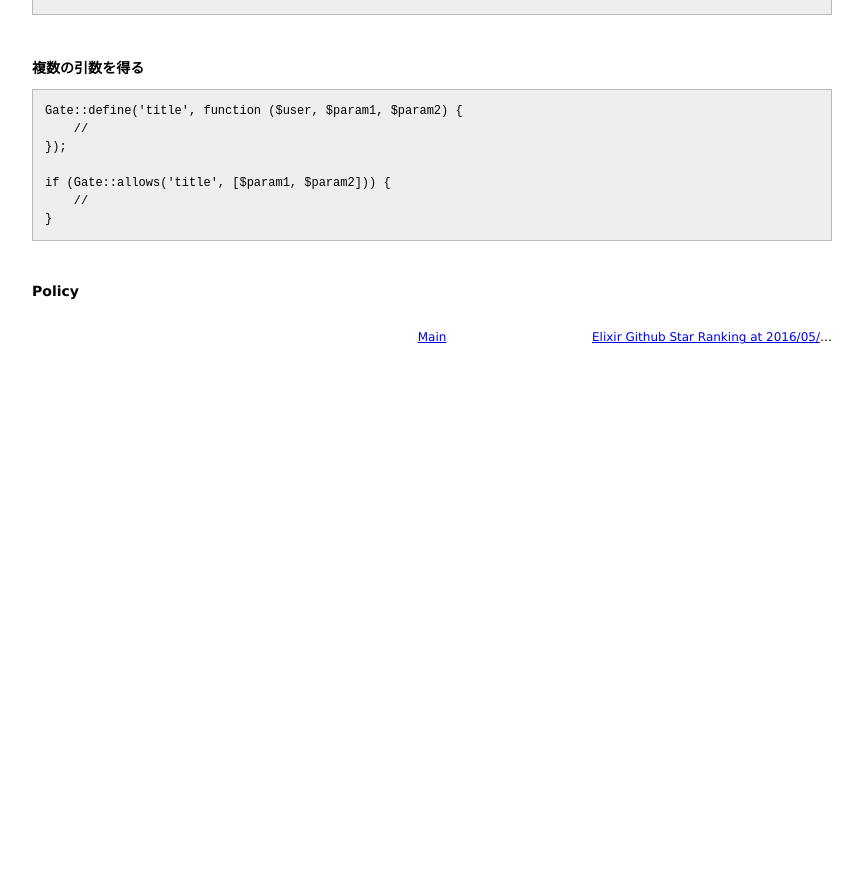
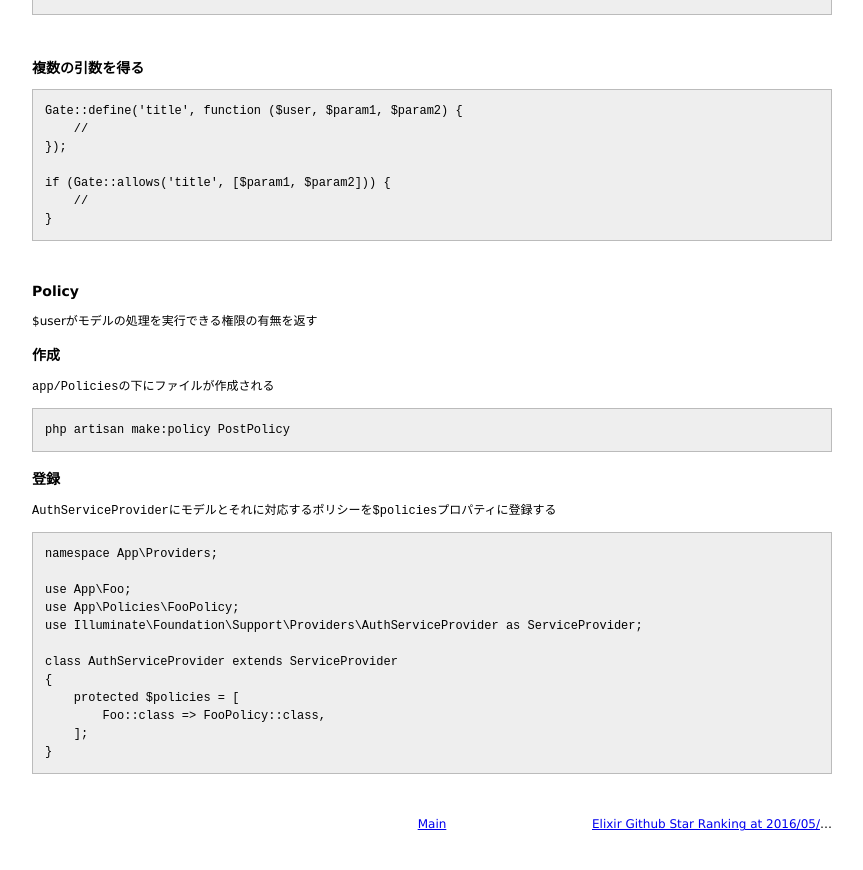
Before and after one commit to 38elements/38elements.github.com, a Jekyll site: the page built from _posts/2016-05-21-laravel-authorization.md, in a window 1280 px wide and 900 px high, scrolled down 1828 px. Shown: the top 870 px of the window, without its empty margins (208-1071 px from the left). Built offline with Jekyll 4.4.1, drawn with Linux system fonts in a browser that asks for light colours; before the commit the page ends 2241 px from its top, so only the background shows below that.

Commit message:
Update 2016-05-21-laravel-authorization.md

````diff
--- a/_posts/2016-05-21-laravel-authorization.md
+++ b/_posts/2016-05-21-laravel-authorization.md
@@ -130,3 +130,32 @@ if (Gate::allows('title', [$param1, $param2])) {
 <br>
 
 ### Policy
+
+$userがモデルの処理を実行できる権限の有無を返す
+
+### 作成
+
+`app/Policies`の下にファイルが作成される
+
+```
+php artisan make:policy PostPolicy
+```
+
+### 登録
+
+`AuthServiceProvider`にモデルとそれに対応するポリシーを`$policies`プロパティに登録する
+
+```
+namespace App\Providers;
+
+use App\Foo;
+use App\Policies\FooPolicy;
+use Illuminate\Foundation\Support\Providers\AuthServiceProvider as ServiceProvider;
+
+class AuthServiceProvider extends ServiceProvider
+{
+    protected $policies = [
+        Foo::class => FooPolicy::class,
+    ];
+}
+```
````
